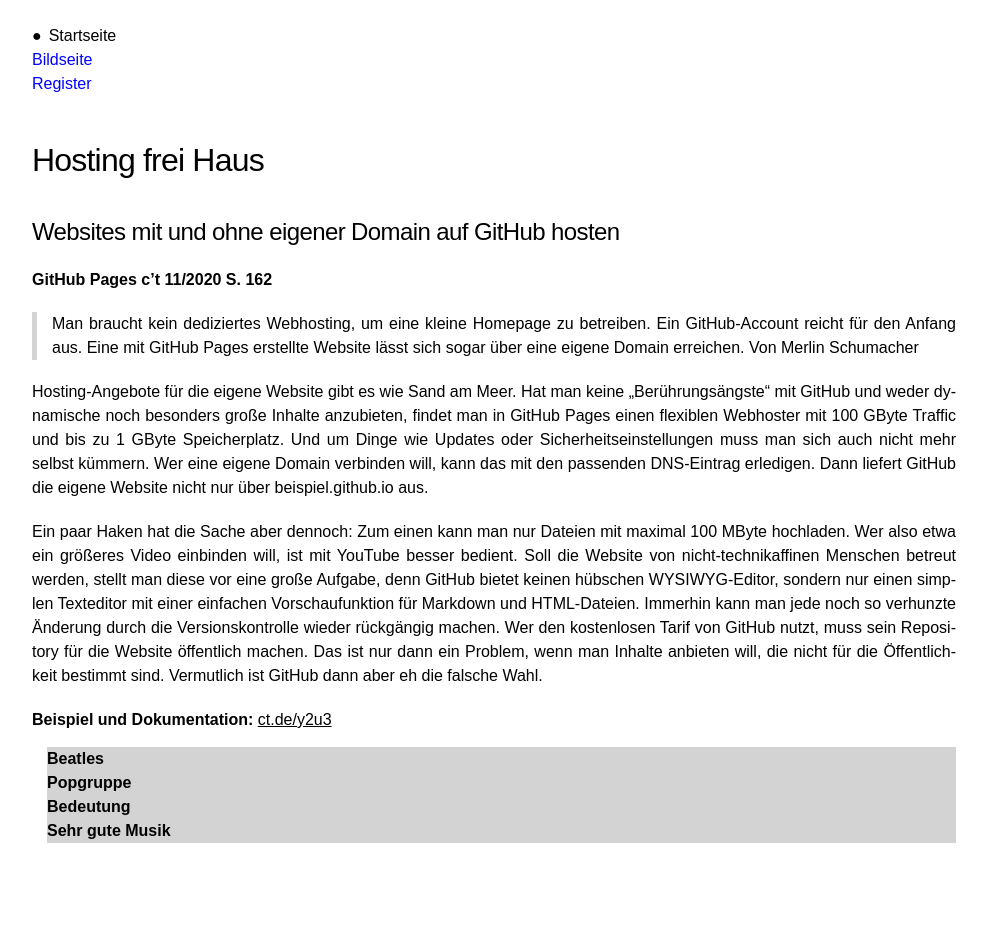
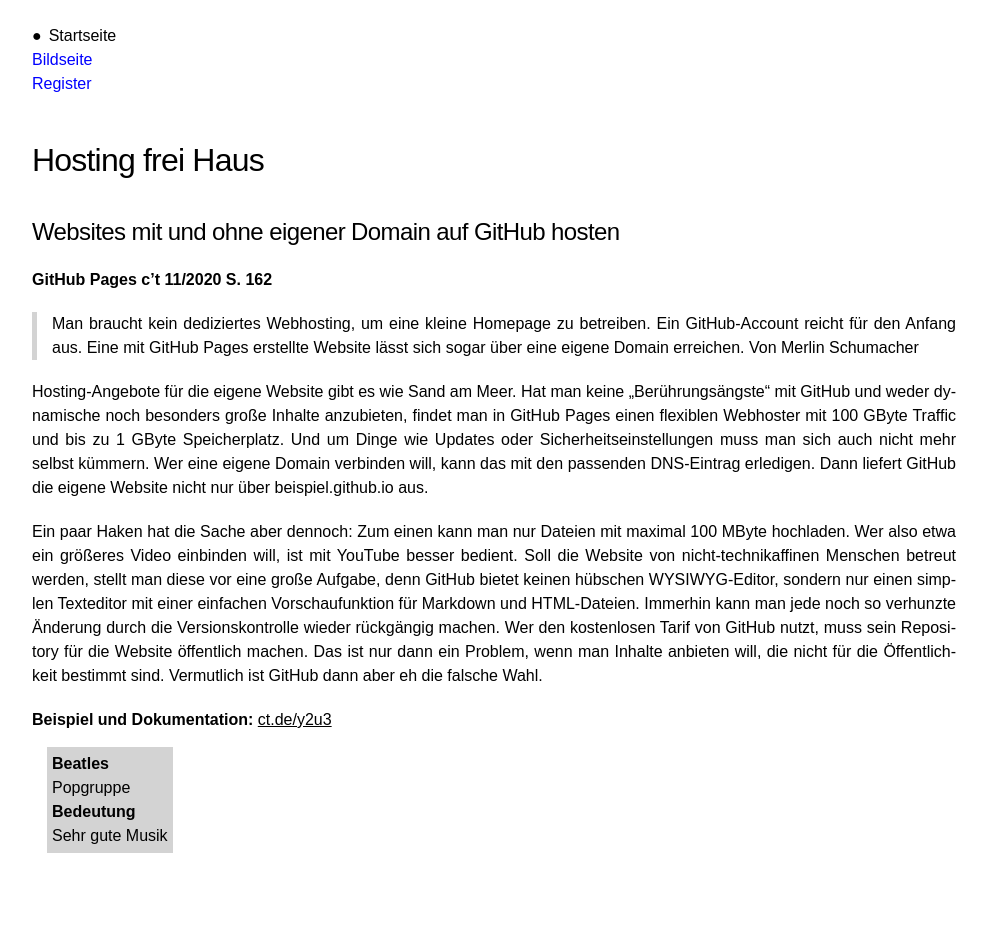
Before and after one commit to webuser-ralf/webuser-ralf.github.io, a Jekyll site: the page built from index.md, in a window 1280 px wide. Shown: the whole page, without its empty margins (146-1133 px from the left). Built offline with Jekyll 4.4.1, drawn with Linux system fonts in a browser that asks for light colours; our own code applies the rules of GitHub Pages for plain Markdown files.

Commit message:
Update layout.scss

```diff
--- a/_sass/layout.scss
+++ b/_sass/layout.scss
@@ -16,9 +16,11 @@
 dl {
     margin: 15px 0 15px 15px;
     background: lightgray;
+    padding: 5px;
+    display: inline-block;
 }
 
-dt, dd {
+dt {
     font-weight: bold;
 }
 
```
